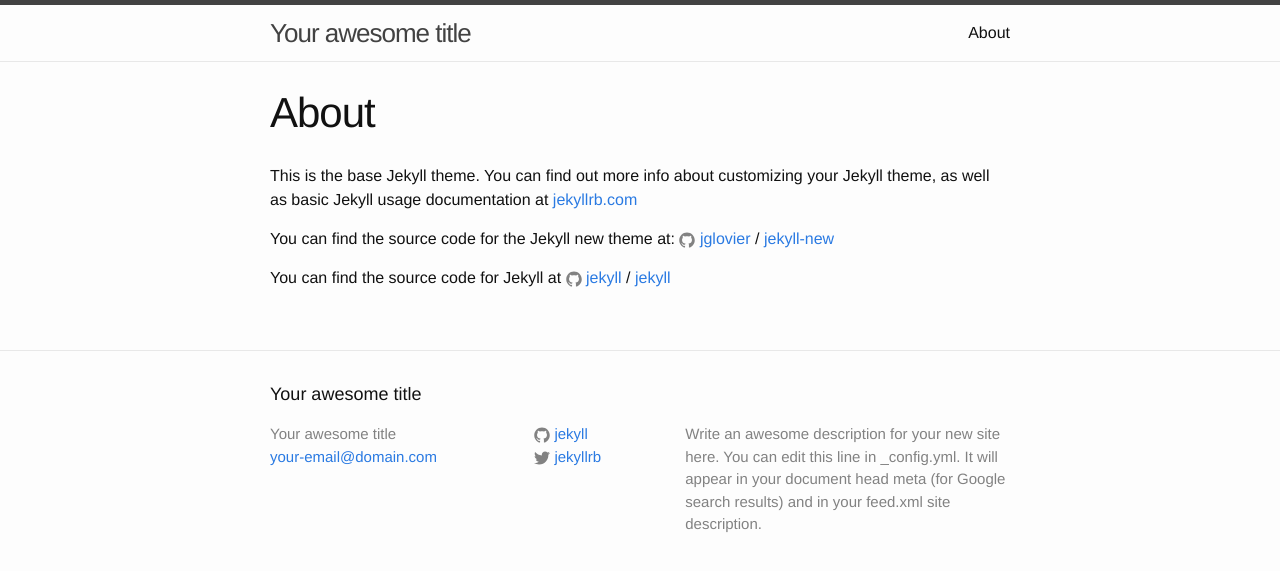
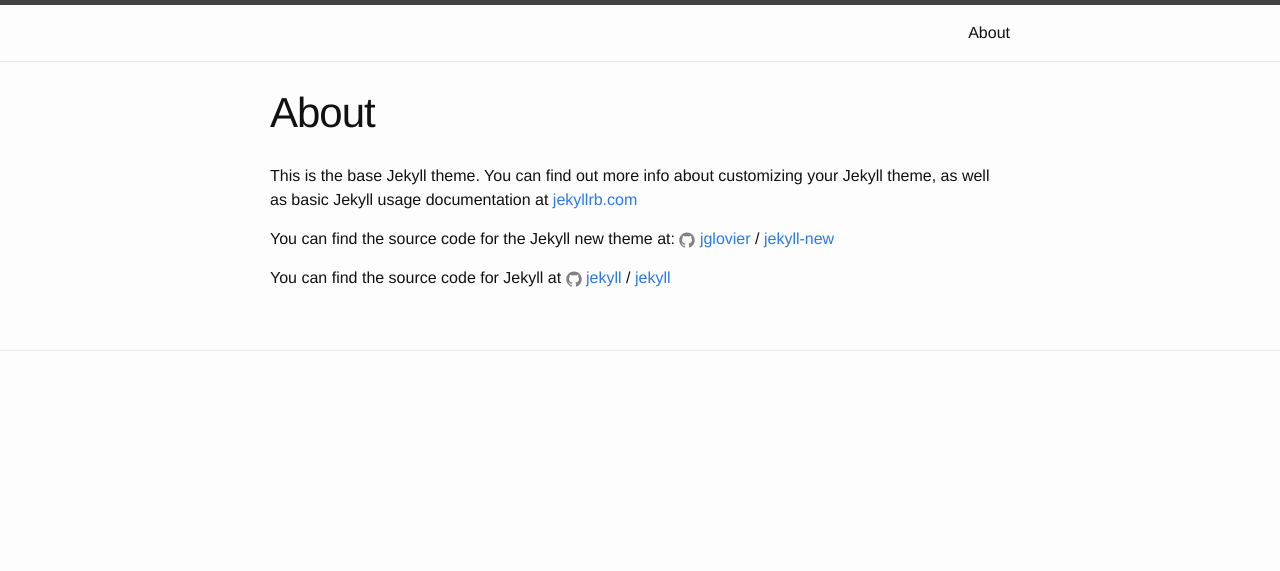
Before and after one commit to cbh123/cbh123.github.io, a Jekyll site: the page built from about.md, in a window 1280 px wide. Shown: the top 571 px of the page. Built offline with Jekyll 4.4.1, drawn with Linux system fonts in a browser that asks for light colours.

Commit message:
Update _config.yml

```diff
--- a/_config.yml
+++ b/_config.yml
@@ -1,21 +1,2 @@
 # Welcome to Jekyll!
 #
-# This config file is meant for settings that affect your whole blog, values
-# which you are expected to set up once and rarely need to edit after that.
-# For technical reasons, this file is *NOT* reloaded automatically when you use
-# 'jekyll serve'. If you change this file, please restart the server process.
-
-# Site settings
-title: Your awesome title
-email: your-email@domain.com
-description: > # this means to ignore newlines until "baseurl:"
-  Write an awesome description for your new site here. You can edit this
-  line in _config.yml. It will appear in your document head meta (for
-  Google search results) and in your feed.xml site description.
-baseurl: "" # the subpath of your site, e.g. /blog
-url: "http://yourdomain.com" # the base hostname & protocol for your site
-twitter_username: jekyllrb
-github_username:  jekyll
-
-# Build settings
-markdown: kramdown
```
